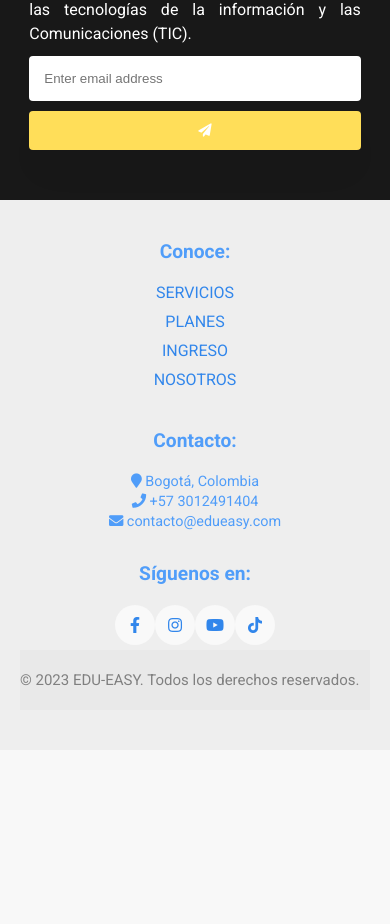
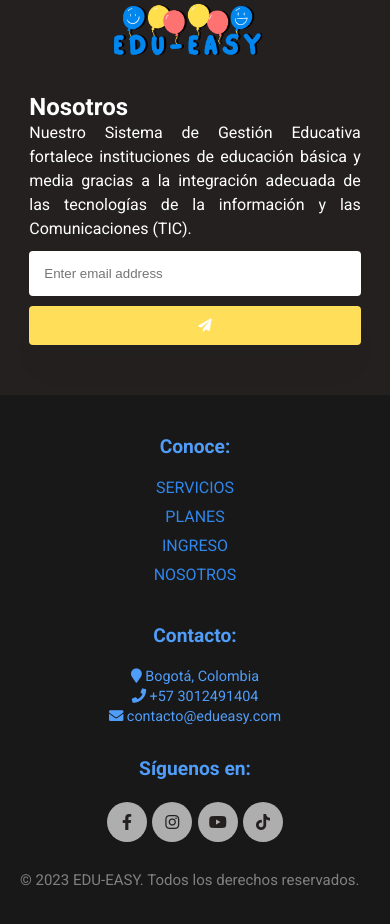
Before and after one commit to bironcha9007/edueasy, a React (Create React App) app: page /courses in a window 390 px wide. Shown: the part 8215-9139 px from the top of the page. Before the commit the page ends 8965 px from the top, so only its background shows below. Built offline with nearby package versions, Linux system fonts and the light colour scheme; no server answers.

Commit message:
Estilo Footer

```diff
--- a/src/App.css
+++ b/src/App.css
@@ -17,6 +17,7 @@
   --re: #ff1c0c;
   --re2: #ec6c6c;
   --ne: #181818;
+  --ne2: #242020;
   --ba: #ffffff;
 
 }
--- a/src/components/allcourse/courses.css
+++ b/src/components/allcourse/courses.css
@@ -1,4 +1,5 @@
 .coursesCard {
+  margin-top: 4%;
   padding: 50px 0;
   background-color: #fff;
 }
@@ -115,6 +116,11 @@
 }
 /*-------------online---------*/
 @media screen and (max-width: 768px) {
+  .coursesCard {
+    margin-top: 50%;
+    padding: 50px 0;
+    background-color: #fff;
+  }
   .coursesCard .items {
     background-color: #fff;
     padding: 15px;
--- a/src/components/common/footer/footer.css
+++ b/src/components/common/footer/footer.css
@@ -1,5 +1,5 @@
 .newsletter {
-  background-color: var(--ne);
+  background-color: var(--ne2);
   padding: 50px 0;
   color: #fff;
 margin-top: 3%;
@@ -44,7 +44,7 @@ margin-top: 3%;
 }
 
 footer {
-  background-color: #eeeeee;
+  background-color:var(--bl2);
   padding: 40px 0;
 }
 
@@ -85,8 +85,8 @@ footer {
 
 .legal {
   text-align: center;
-  padding: 20px 0;
-  background-color: #e9e9e9;
+  padding: 10px 0;
+
   color: grey;
   font-size: 0.9rem;
 }
@@ -95,7 +95,7 @@ footer {
 @media screen and (max-width: 768px) {
 
   footer {
-    background-color: #eeeeee;
+    background-color: var(--ne);
     padding: 40px 20px;
   }
   .newsletter .right {
@@ -131,4 +131,13 @@ text-align: center;
 .footer-section button{
 margin: 0px;
 }
+footer .social{
+  margin-bottom: 5%;
+
 }
+footer .icon{
+  margin: 1%;
+  color: var(--ne2);
+}
+
+}
```
